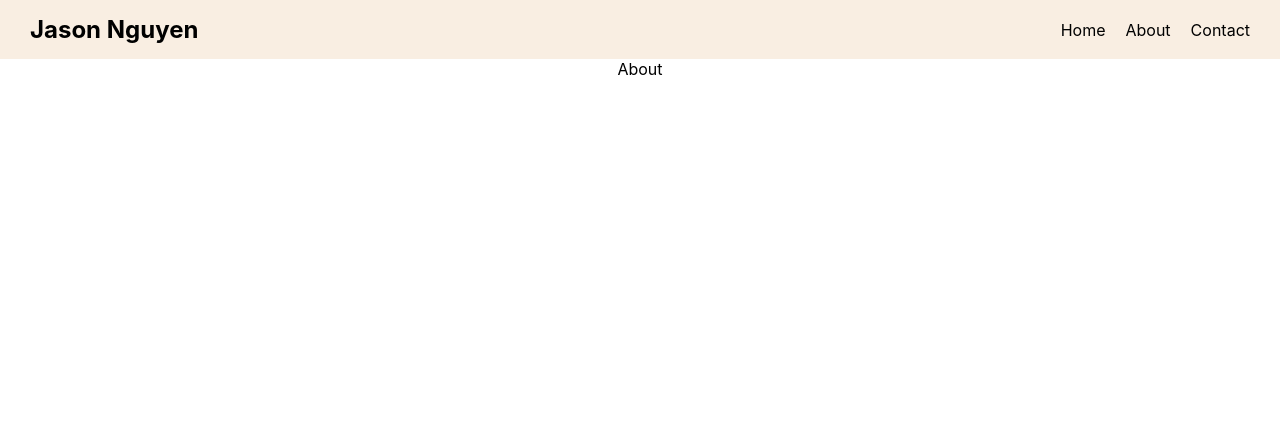
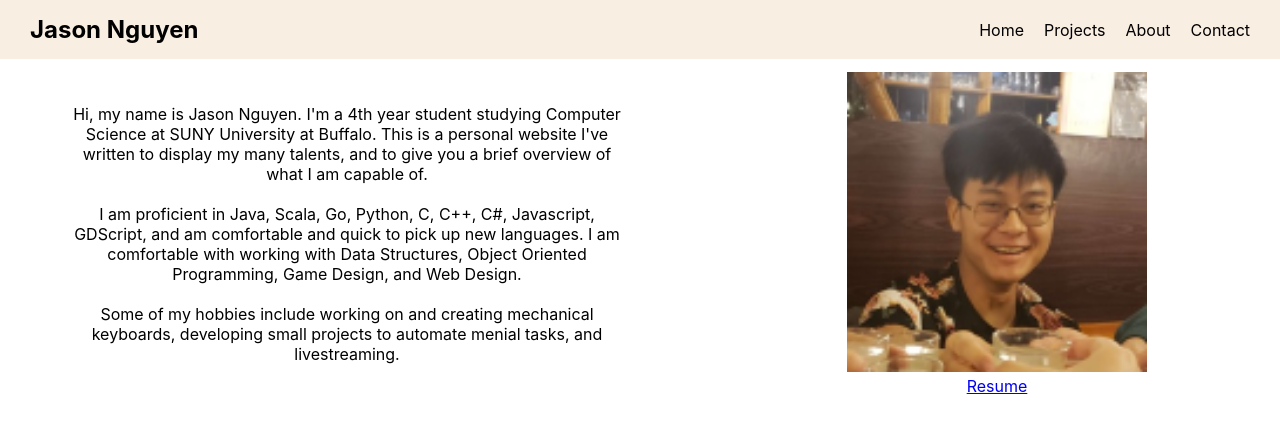
Before and after one commit to janhnguyen/janhnguyen.github.io, a React (Create React App) app: page /about in a window 1280 px wide. Shown: the top 430 px of the page. Built offline with nearby package versions, Linux system fonts and the light colour scheme.

Commit message:
Updated About

```diff
--- a/src/App.js
+++ b/src/App.js
@@ -1,10 +1,11 @@
 import './App.css';
 import React from 'react';
-import { BrowserRouter as Router, Routes, Route, Link } from 'react-router-dom';
+import { BrowserRouter as Router, Routes, Route } from 'react-router-dom';
 import Contact from './components/Contact';
 import Home from './components/Home';
 import Header from './components/Header';
 import About from './components/About';
+import Projects from "./components/Projects";
 
 function App() {
   return (
@@ -17,6 +18,7 @@ function App() {
             <Route path="/" element={<Home />} />
             <Route path="/about" element={<About />} />
             <Route path="/contact" element={<Contact />} />
+            <Route path="/projects" element={<Projects />} />
           </Routes>
         </Router>
 
--- a/src/components/About.jsx
+++ b/src/components/About.jsx
@@ -1,11 +1,33 @@
 import React from 'react';
 import '../styling/About.css';
+import Selfie from '../assets/selfie.png'
 
 function About() {
     return (
-        <div>
-            About
+        <div className='about-container'>
+            <div className='about-left'>
+                Hi, my name is Jason Nguyen. I'm a 4th year student studying Computer Science at SUNY University at
+                Buffalo. This is a personal website I've written to display my many talents, and to give you a brief
+                overview of what I am capable of.
+                <br/>
+                <br/>
+                I am proficient in Java, Scala, Go, Python, C, C++, C#, Javascript, GDScript, and am comfortable and
+                quick to pick up new languages. I am comfortable with working with Data Structures, Object Oriented
+                Programming, Game Design, and Web Design.
+                <br/>
+                <br/>
+                Some of my hobbies include working on and creating mechanical keyboards, developing small projects to automate menial tasks, and livestreaming.
+            </div>
+            <div className='about-right'>
+                <img className='about-selfie' src={Selfie} alt='Headshot'/>
+                <br/>
+                <a href="/Resume.pdf" target="_blank" rel="noopener noreferrer">
+                    Resume
+                </a>
+            </div>
+
         </div>
+
     );
 }
 
--- a/src/components/Header.jsx
+++ b/src/components/Header.jsx
@@ -7,6 +7,7 @@ function Header() {
             <div className="logo">Jason Nguyen</div>
             <nav className="nav">
                 <a href="/">Home</a>
+                <a href="/projects">Projects</a>
                 <a href="/about">About</a>
                 <a href="/contact">Contact</a>
             </nav>
--- /dev/null
+++ b/src/components/Projects.jsx
@@ -0,0 +1,12 @@
+import React from 'react';
+import '../styling/Projects.css';
+
+function Projects() {
+    return (
+        <div>
+            Projects
+        </div>
+    );
+}
+
+export default Projects;
--- a/src/styling/About.css
+++ b/src/styling/About.css
@@ -0,0 +1,22 @@
+.about-container{
+    justify-content: center;
+    align-items: center;
+    display: flex;
+    gap: 20px;
+    margin-top: 1%;
+}
+
+.about-left{
+    margin-left: 5%;
+    margin-right: 5%;
+    width: 50%;
+}
+
+.about-right{
+    width: 50%;
+}
+
+.about-selfie{
+    height: 300px;
+    width: 300px;
+}
```
Also changed, not shown: src/assets/selfie.png (added), src/styling/Projects.css (added), 1 other file (tests, documents, lock files or other folders).
